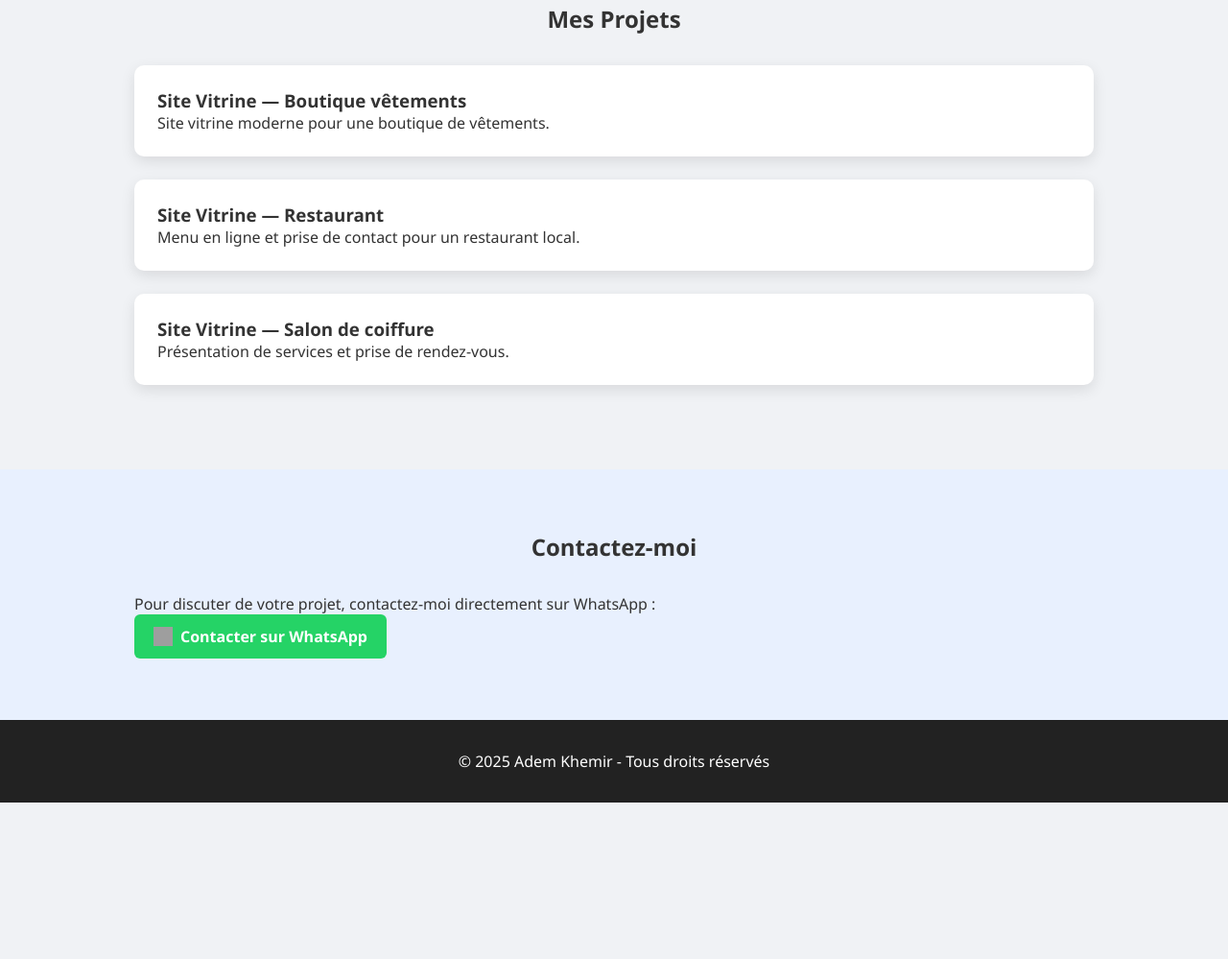
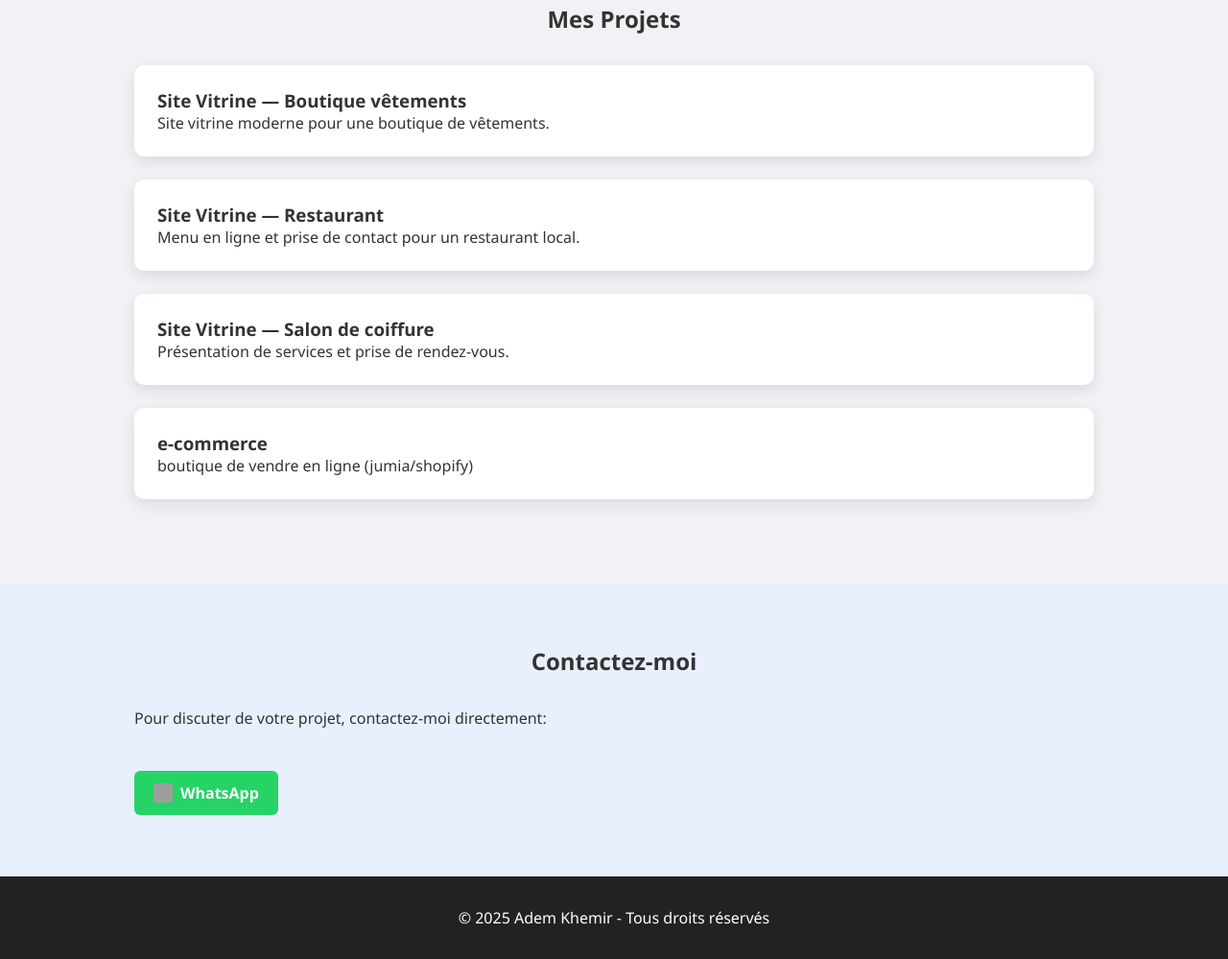
Before and after one commit to Ademkh315/ademkh315.github.io, a plain HTML site: page index.html in a window 1280 px wide. Shown: the part 448-1447 px from the top of the page at 96% size. Before the commit the page ends 1284 px from the top, so only its background shows below. Drawn offline with Linux system fonts and the light colour scheme; grey boxes are pictures that could not be loaded.

Commit message:
Update contact section and WhatsApp link text

```diff
--- a/index.html
+++ b/index.html
@@ -43,6 +43,10 @@
                 <h3>Site Vitrine — Salon de coiffure</h3>
                 <p>Présentation de services et prise de rendez-vous.</p>
             </div>
+            <div class="projet">
+                <h3>e-commerce</h3>
+                <p>boutique de vendre en ligne (jumia/shopify)</p>
+            </div>
 
         </div>
     </section>
@@ -50,12 +54,12 @@
     <section id="contact">
         <div class="container">
             <h2>Contactez-moi</h2>
-            <p>Pour discuter de votre projet, contactez-moi directement sur WhatsApp :</p>
+            <p>Pour discuter de votre projet, contactez-moi directement:</p><br/><br/>
 
-            <a href="https://wa.me/21629298281?text=Taper%20votre%20message%20et%20contacter%20moi%20WhatsApp"
+            <a href="https://wa.me/21629298281?text=salut !%20je%20vous%20avoir%20plus%20d'information%20sur%20un%20projet"
                target="_blank" class="btn-whatsapp">
                 <img src="https://upload.wikimedia.org/wikipedia/commons/6/6b/WhatsApp.svg" width="20" height="20">
-                Contacter sur WhatsApp
+                 WhatsApp
             </a>
         </div>
     </section>
```
